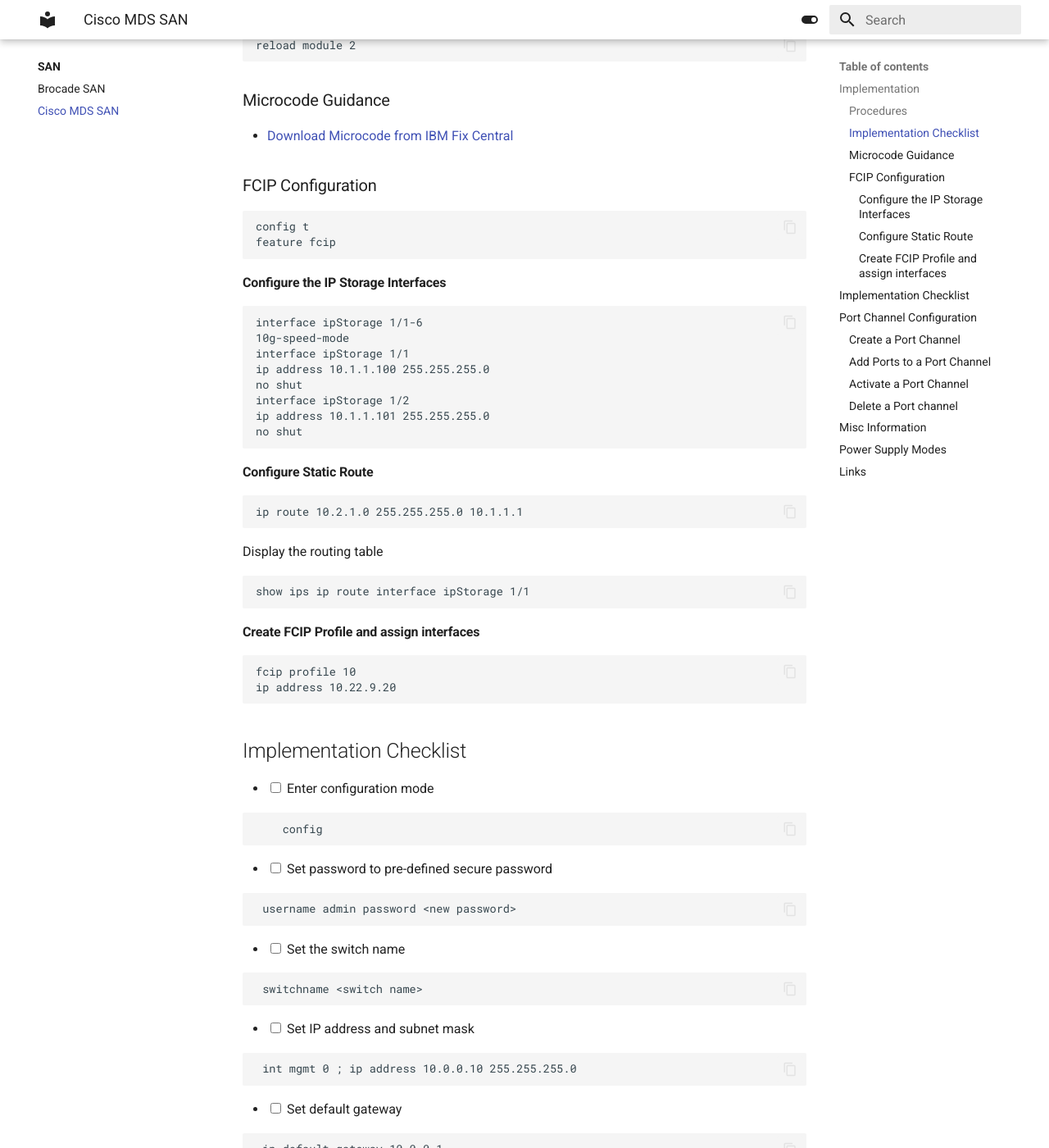
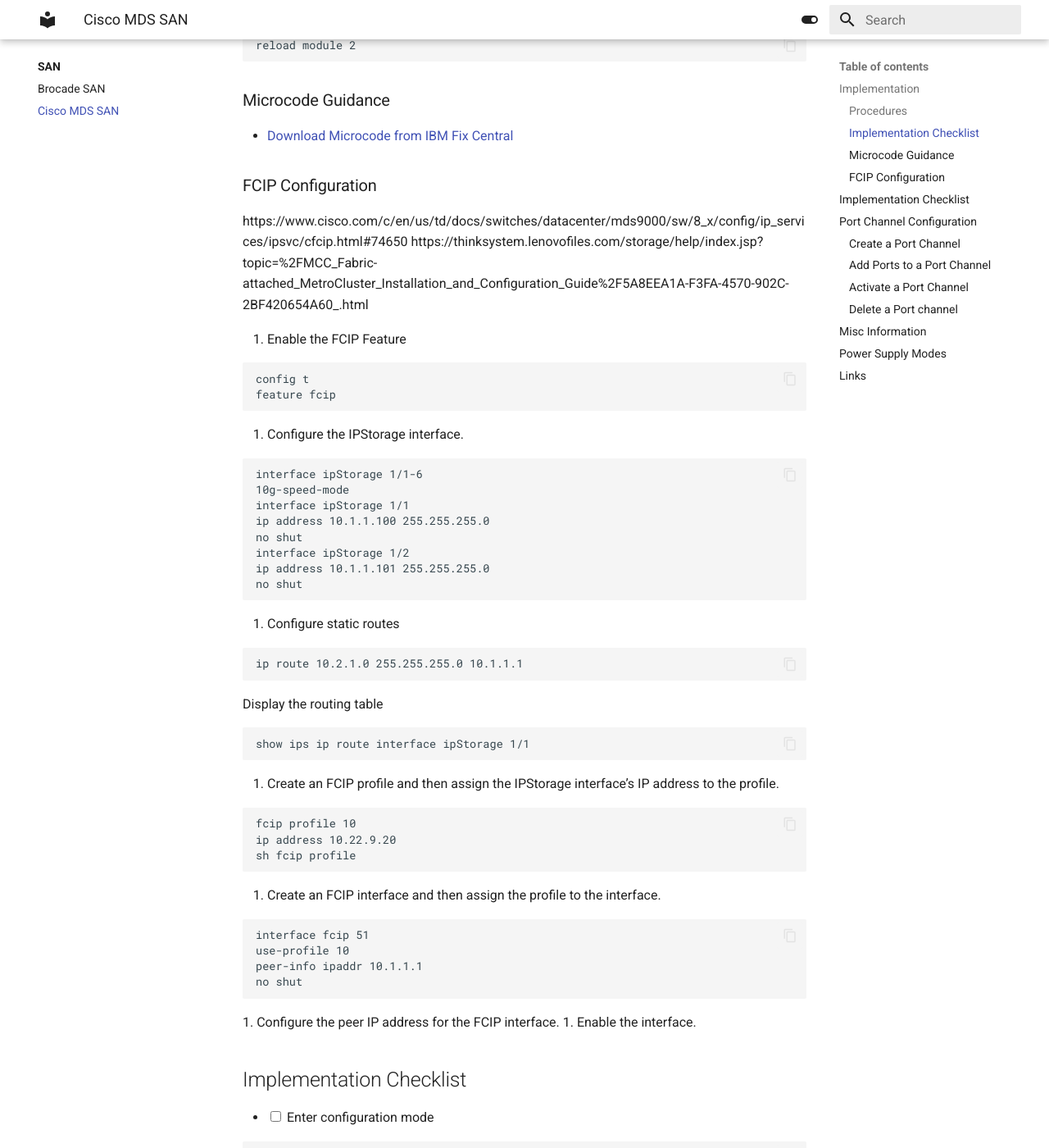
Before and after one commit to rickkoe/worknotes, an MkDocs documentation site: the page built from docs/SAN/cisco-mds.md, in a window 1280 px wide and 1400 px high, scrolled down 1163 px. Shown: the whole window at 82% size. Built offline with MkDocs 1.6.1 and Material for MkDocs 9.7.7, drawn with Linux system fonts in a browser that asks for light colours.

Commit message:
fcip config

````diff
--- a/docs/SAN/cisco-mds.md
+++ b/docs/SAN/cisco-mds.md
@@ -54,11 +54,18 @@
 
 - [Download Microcode from IBM Fix Central](https://www.ibm.com/support/fixcentral)
 ### FCIP Configuration
+https://www.cisco.com/c/en/us/td/docs/switches/datacenter/mds9000/sw/8_x/config/ip_services/ipsvc/cfcip.html#74650
+https://thinksystem.lenovofiles.com/storage/help/index.jsp?topic=%2FMCC_Fabric-attached_MetroCluster_Installation_and_Configuration_Guide%2F5A8EEA1A-F3FA-4570-902C-2BF420654A60_.html
+
+1. Enable the FCIP Feature
+
 ```
 config t
 feature fcip
 ```
-#### Configure the IP Storage Interfaces
+
+1. Configure the IPStorage interface.
+
 ```
 interface ipStorage 1/1-6
 10g-speed-mode
@@ -70,7 +77,8 @@
 no shut
 ```
 
-#### Configure Static Route
+1. Configure static routes
+
 ```
 ip route 10.2.1.0 255.255.255.0 10.1.1.1
 ```
@@ -78,12 +86,28 @@
 ```
 show ips ip route interface ipStorage 1/1
 ```
-#### Create FCIP Profile and assign interfaces
+
+1. Create an FCIP profile and then assign the IPStorage interface’s IP address to the profile.
+
 ```
 fcip profile 10
 ip address 10.22.9.20
+sh fcip profile
 
 ```
+
+1. Create an FCIP interface and then assign the profile to the interface.
+
+```
+interface fcip 51
+use-profile 10
+peer-info ipaddr 10.1.1.1
+no shut
+```
+1. Configure the peer IP address for the FCIP interface.
+1. Enable the interface.
+
+
 
 
 ## Implementation Checklist
````
